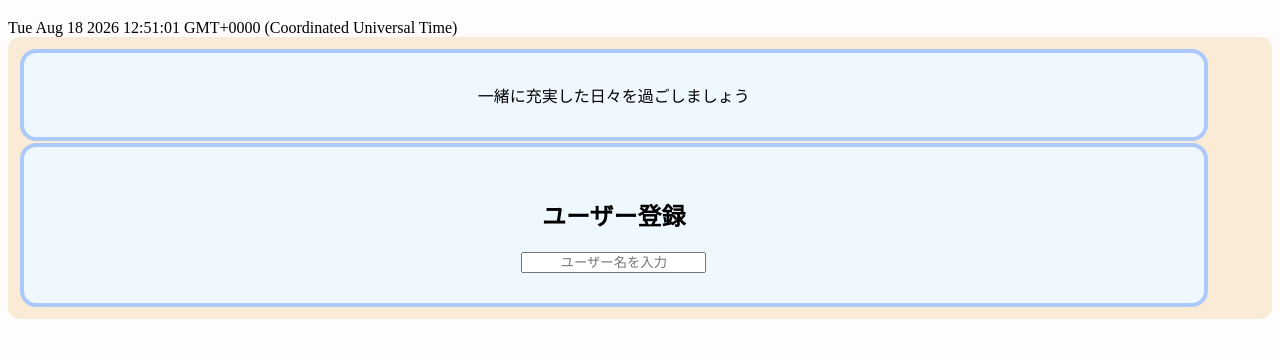
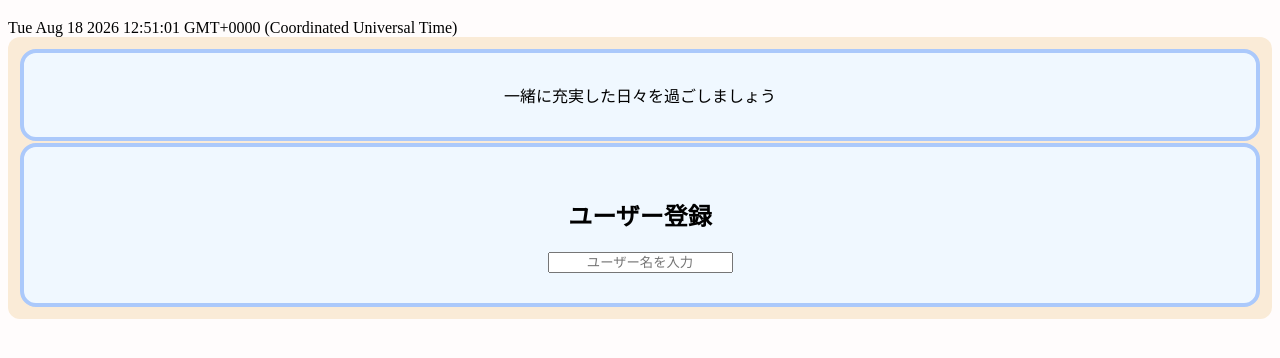
Before and after one commit to taiyaki-kt/2_Friendar, a plain HTML site: page first.html in a window 1280 px wide. Shown: the part 70-428 px from the top of the page. Drawn offline with Linux system fonts and the light colour scheme.

Commit message:
Update first.css

```diff
--- a/first.css
+++ b/first.css
@@ -10,8 +10,7 @@ body{
 }
 .section{
     background-color: aliceblue;
-    height: 50%;
-    width: 90%;
+
     border-radius: 16px;
     padding: 30px;
     border: 4px,solid,rgb(171, 201, 251);
```
